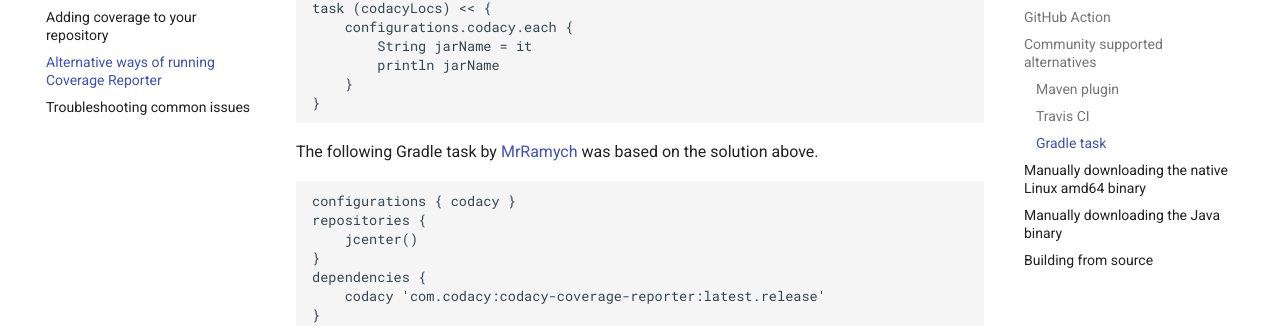
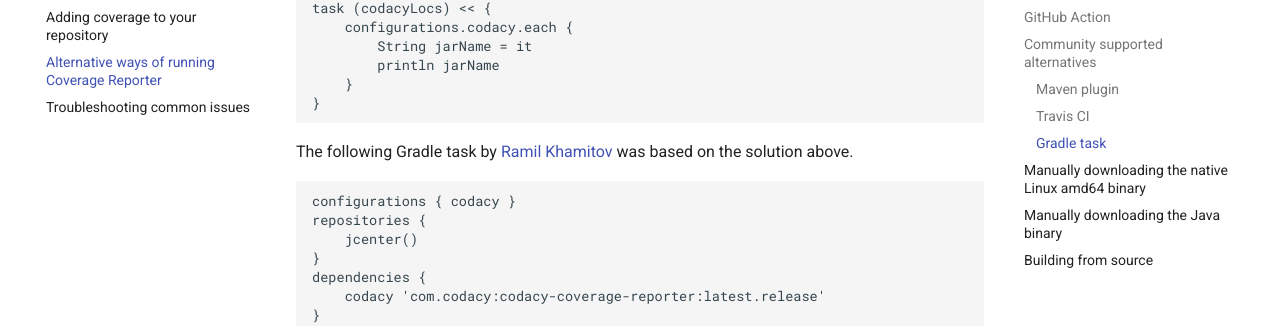
Before and after one commit to codacy/codacy-coverage-reporter, an MkDocs documentation site: the page built from docs/alternative-ways-of-running-coverage-reporter.md, in a window 1280 px wide and 900 px high, scrolled down 1862 px. Shown: the part 118-444 px from the top of the window. Built offline with MkDocs 1.6.1 and Material for MkDocs 9.7.7, drawn with Linux system fonts in a browser that asks for light colours.

Commit message:
fix: Update link to GitHub user profile
Apparently, the user must have changed his GitHub username and the
previous link no longer works.

````diff
--- a/docs/alternative-ways-of-running-coverage-reporter.md
+++ b/docs/alternative-ways-of-running-coverage-reporter.md
@@ -87,7 +87,7 @@
 }
 ```
 
-The following Gradle task by [MrRamych](https://github.com/MrRamych) was based on the solution above.
+The following Gradle task by [Ramil Khamitov](https://github.com/Ram-002) was based on the solution above.
 
 ```gradle
 configurations { codacy }
````
